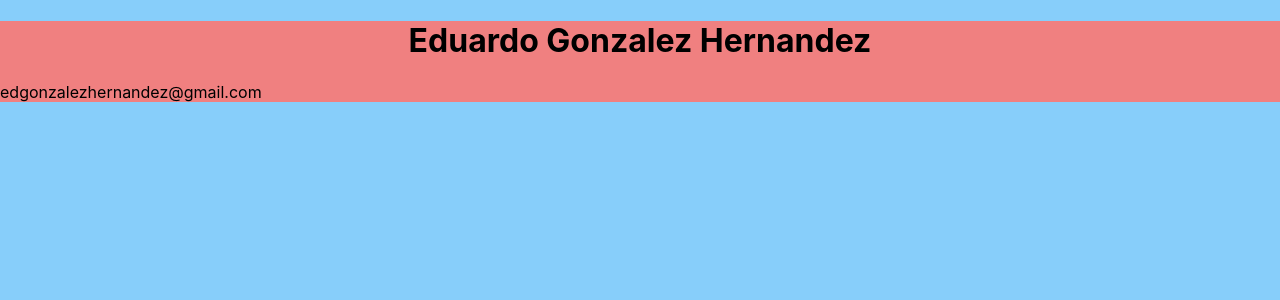
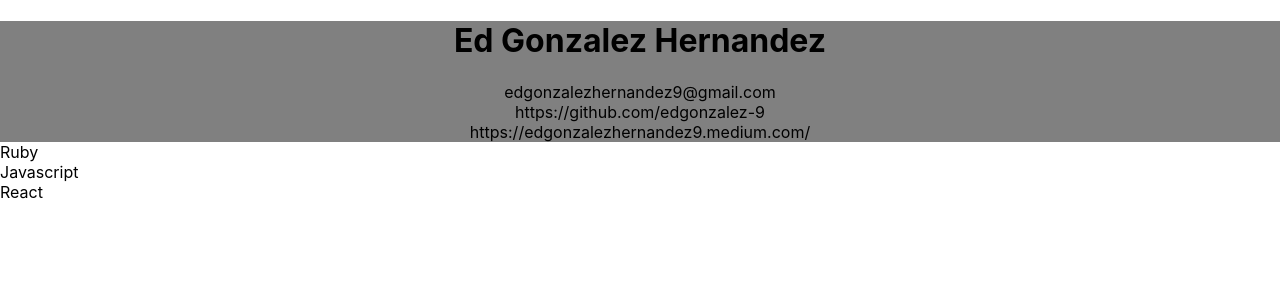
Before and after one commit to edgonzalez-9/Resume_Website, a React (Create React App) app in the folder resume_website/: page / in a window 1280 px wide. Shown: the top 300 px of the page. Built offline with nearby package versions, Linux system fonts and the light colour scheme.

Commit message:
added resume data

```diff
--- a/resume_website/src/App.css
+++ b/resume_website/src/App.css
@@ -1,5 +1,5 @@
 body {
-  background-color: lightskyblue;
+  background-color: white;
 }
 
 h1 {
@@ -7,5 +7,11 @@ h1 {
 }
 
 .header {
-  background-color: lightcoral;
+  background-color: gray;
+  padding: 25px, 25px, 25px, 25px;
 }
+
+.header div {
+  text-align: center;
+  justify-content: space-between;
+}
--- a/resume_website/src/App.js
+++ b/resume_website/src/App.js
@@ -1,12 +1,16 @@
 import './App.css';
-
-let email = 'edgonzalezhernandez@gmail.com'
+import Candidate from './data.js'
 
 function App(){
   return(
+    <div>
     <div className="header">
-      <h1>Eduardo Gonzalez Hernandez</h1>
-      <div>{email}</div>
+      <h1>{Candidate.name}</h1>
+      <div>
+        {Candidate.socialLinks.map(link => <div>{link}</div>)}
+      </div>
+    </div>
+      {Candidate.languages.map(language => <div>{language}</div>)}
     </div>
   )
 }
--- /dev/null
+++ b/resume_website/src/data.js
@@ -0,0 +1,67 @@
+let resume = {
+    name: 'Ed Gonzalez Hernandez',
+    location: 'Houston, TX',
+    phoneNumber: '832-235-3042',
+    socialLinks: [
+        'edgonzalezhernandez9@gmail.com',
+        'https://github.com/edgonzalez-9',
+        'https://edgonzalezhernandez9.medium.com/'
+    ],
+    description: 'Full-stack developer experienced in using Ruby and React for backend and frontend development respectively. Previous job experience outside of software development focused on management and human relations, often in charge of scheduling and hiring, as well as customer satisfaction.',
+    languages: ['Ruby', 'Javascript', 'React'],
+    projects:[
+        {
+            name: `Ed's Pop Emporium`,
+            github: '',
+            demo: '',
+            description: 'An app that allows users to create a digital record of their Funko Pop collection',
+            bulletPoints: [
+                'Used a Rails backend to store records about Users, Pops, and Pop collections',
+                'Created a User model with attributes that could be edited after creation.',
+                'Built a seed file to provide information about Pops.',
+                'Designed and implemented a frontend for users to browse and interact with Pops.'
+            ]
+        },
+        {
+            name: `Block Buster`,
+            github: '',
+            demo: '',
+            description: `One page Tetris-clone that stores player's high scores`,
+            bulletPoints: [
+                'Built a tetris app with access to all six tetrominoes.',
+                'Created separete sections to showcase upcoming blocks.',
+                'Implemented a block storage device to let players see upcoming blocks.',
+                'Set up a backend to save player scores.'
+            ]
+        },
+        {
+            name: `Bike Houston`,
+            github: '',
+            demo: '',
+            description: 'Social app for bike riders to connect and meet up in Houston.',
+            bulletPoints: [
+                'Used Rails to create a relationship between bike riders and trails.',
+                'Created a comment and like options for users to interact with trails.',
+                'Used CSS to provide styling for the app.'
+            ]
+        }
+    ],
+    workExperience: [
+        {
+
+        },
+        {
+
+        }
+    ],
+    education: [
+        {
+
+        },
+        {
+
+        }
+    ]
+}
+
+export default resume
```
Also changed, not shown: 1 other file (tests, documents, lock files or other folders).
